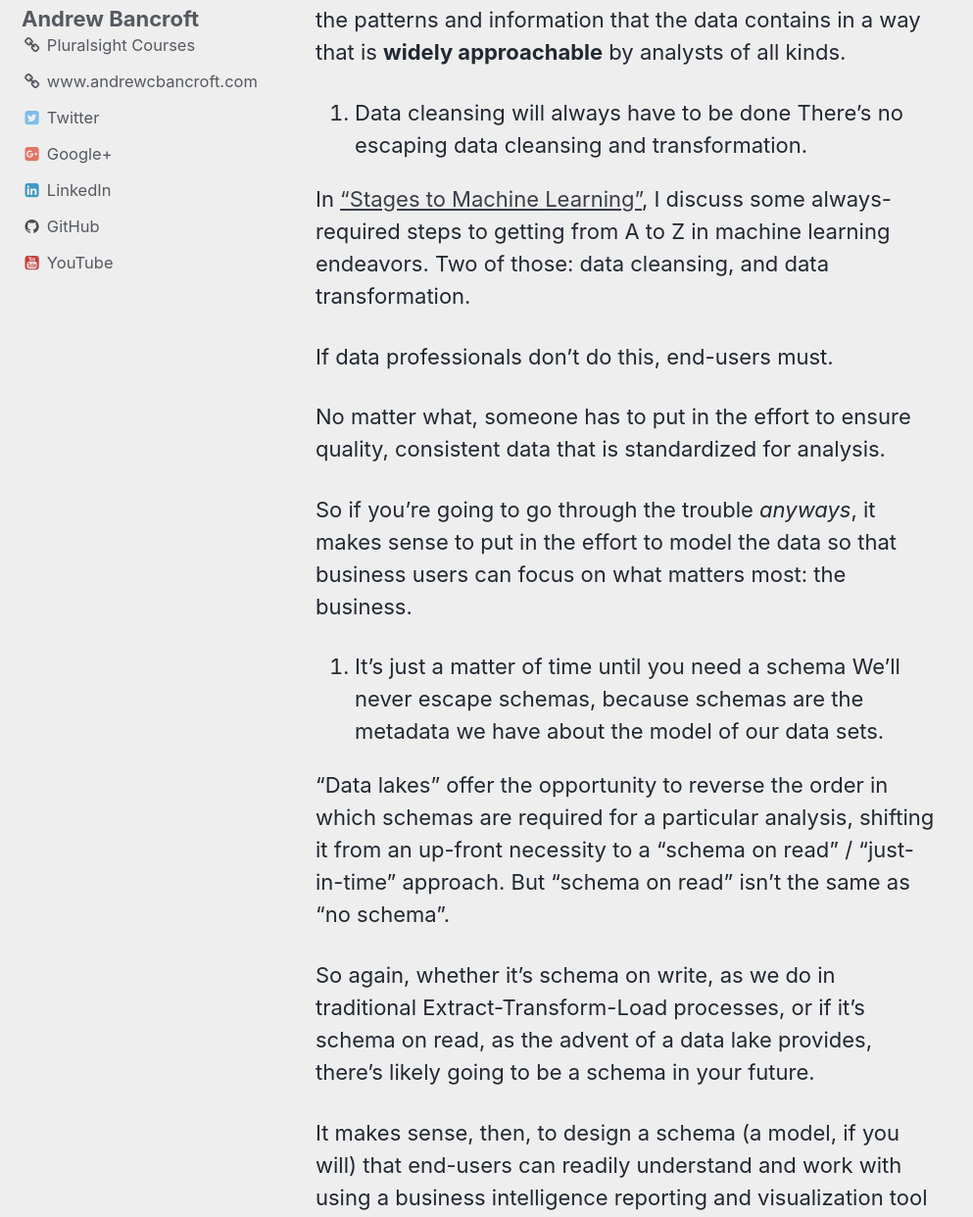
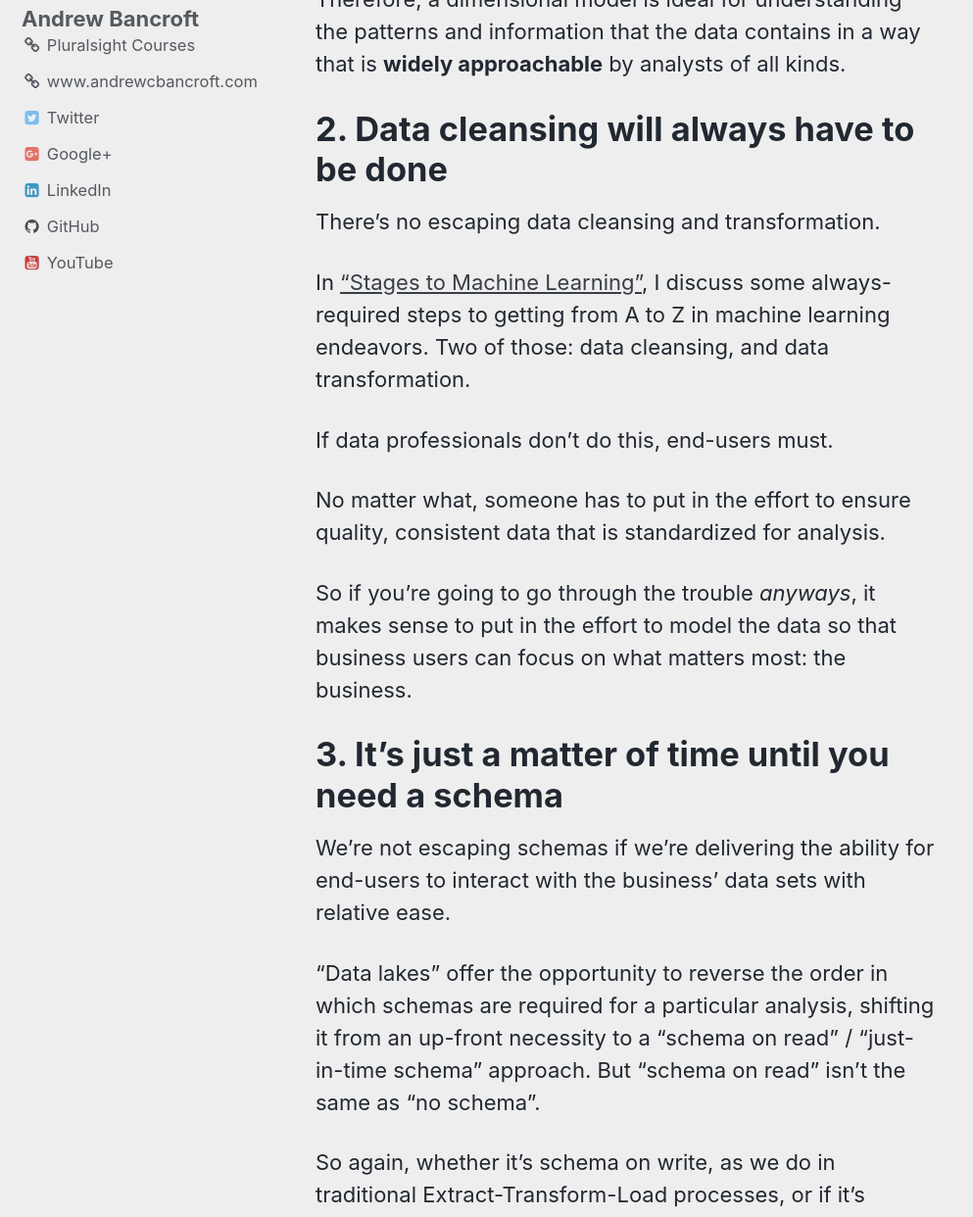
Before and after one commit to andrewcbancroft/datadaylife-blog, a Jekyll site: the page built from _posts/2018-02-21-winning-with-dimensional-models-in-age-of-big-data.md, in a window 1280 px wide and 1400 px high, scrolled down 1829 px, cut to the strip 158-1400 px from the top of the window. Shown: the whole strip at 98% size, without its empty margins (0-993 px from the left). Built offline with Jekyll 4.4.1, drawn with Linux system fonts in a browser that asks for light colours; comment, search, counter and statistics services are not loaded; some of the changed text lies outside the part shown.

Commit message:
Update 2018-02-21-winning-with-dimensional-models-in-age-of-big-data.md

```diff
--- a/_posts/2018-02-21-winning-with-dimensional-models-in-age-of-big-data.md
+++ b/_posts/2018-02-21-winning-with-dimensional-models-in-age-of-big-data.md
@@ -25,7 +25,7 @@ They want the information that can help them make a business decision without lo
 
 That's why I believe there are at least 5 reasons that dimensional models can be a huge win for the business and for IT.
 
-1. Data in context is the most powerful model for robust analysis
+# 1. Data in context is the most powerful model for robust analysis
 
 A dimensional model is a representation of data that portrays its measurements **in context**... that is, it takes the numbers and surrounds them with highly descriptive characteristics about the event that generated the measurements.
 
@@ -33,7 +33,7 @@ Dimensional models highlight the characteristics, qualities, features, and facet
 
 Therefore, a dimensional model is ideal for understanding the patterns and information that the data contains in a way that is **widely approachable** by analysts of all kinds.
 
-2. Data cleansing will always have to be done
+# 2. Data cleansing will always have to be done
 There's no escaping data cleansing and transformation.
 
 In ["Stages to Machine Learning"](https://www.dataday.life/stages-to-machine-learning/), I discuss some always-required steps to getting from A to Z in machine learning endeavors.  Two of those:  data cleansing, and data transformation.
@@ -44,15 +44,15 @@ No matter what, someone has to put in the effort to ensure quality, consistent d
 
 So if you're going to go through the trouble *anyways*, it makes sense to put in the effort to model the data so that business users can focus on what matters most: the business.
 
-3. It's just a matter of time until you need a schema
-We'll never escape schemas, because schemas are the metadata we have about the model of our data sets.
+# 3. It's just a matter of time until you need a schema
+We're not escaping schemas if we're delivering the ability for end-users to interact with the business' data sets with relative ease.
 
-"Data lakes" offer the opportunity to reverse the order in which schemas are required for a particular analysis, shifting it from an up-front necessity to a "schema on read" / "just-in-time" approach.  But "schema on read" isn't the same as "no schema".
+"Data lakes" offer the opportunity to reverse the order in which schemas are required for a particular analysis, shifting it from an up-front necessity to a "schema on read" / "just-in-time schema" approach.  But "schema on read" isn't the same as "no schema".
 
 So again, whether it's schema on write, as we do in traditional Extract-Transform-Load processes, or if it's schema on read, as the advent of a data lake provides, there's likely going to be a schema in your future.
 
 It makes sense, then, to design a schema (a model, if you will) that end-users can readily understand and work with using a business intelligence reporting and visualization tool of their choice.
 
-4.
+# 4.
 
-5.
+# 5.
```
